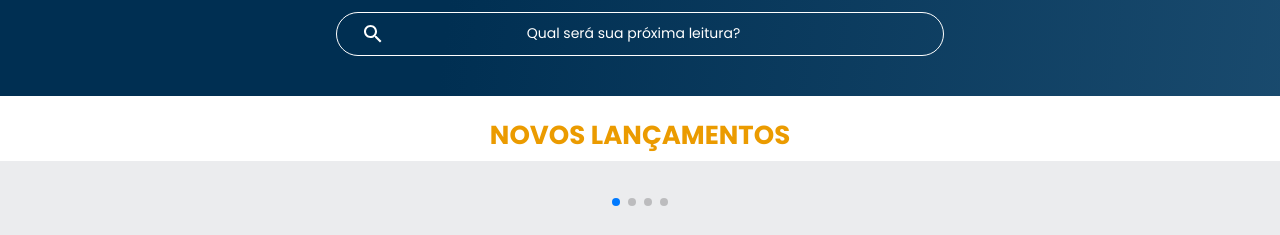
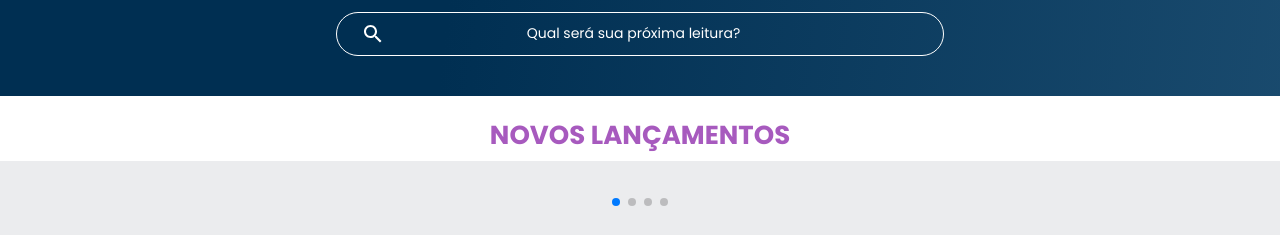
Before and after one commit to 2dduds63/ALURABOOKS22, a plain HTML site: page index.html in a window 1280 px wide. Shown: the part 192-427 px from the top of the page. Drawn offline with nearby package versions, Linux system fonts and the light colour scheme.

Commit message:
Update styles.css

```diff
--- a/styles.css
+++ b/styles.css
@@ -8,7 +8,7 @@
 :root {
     --cor-de-fundo: #EBECEE;
     --branco: #FFFFFF;
-    --laranja: #EB9B00;
+    --laranja: #a75abe;
     --azul-degrade: linear-gradient(97.54deg, #002f52 35.49%, #326589 165.37%);
     --fonte-principal: "Poppins";
     --azul: #550c3d;
@@ -20,3 +20,6 @@ body {
     font-size: 16px;
     font-weight: 400;
 }
+    font-size: 16px;
+    font-weight: 400;
+}
```
